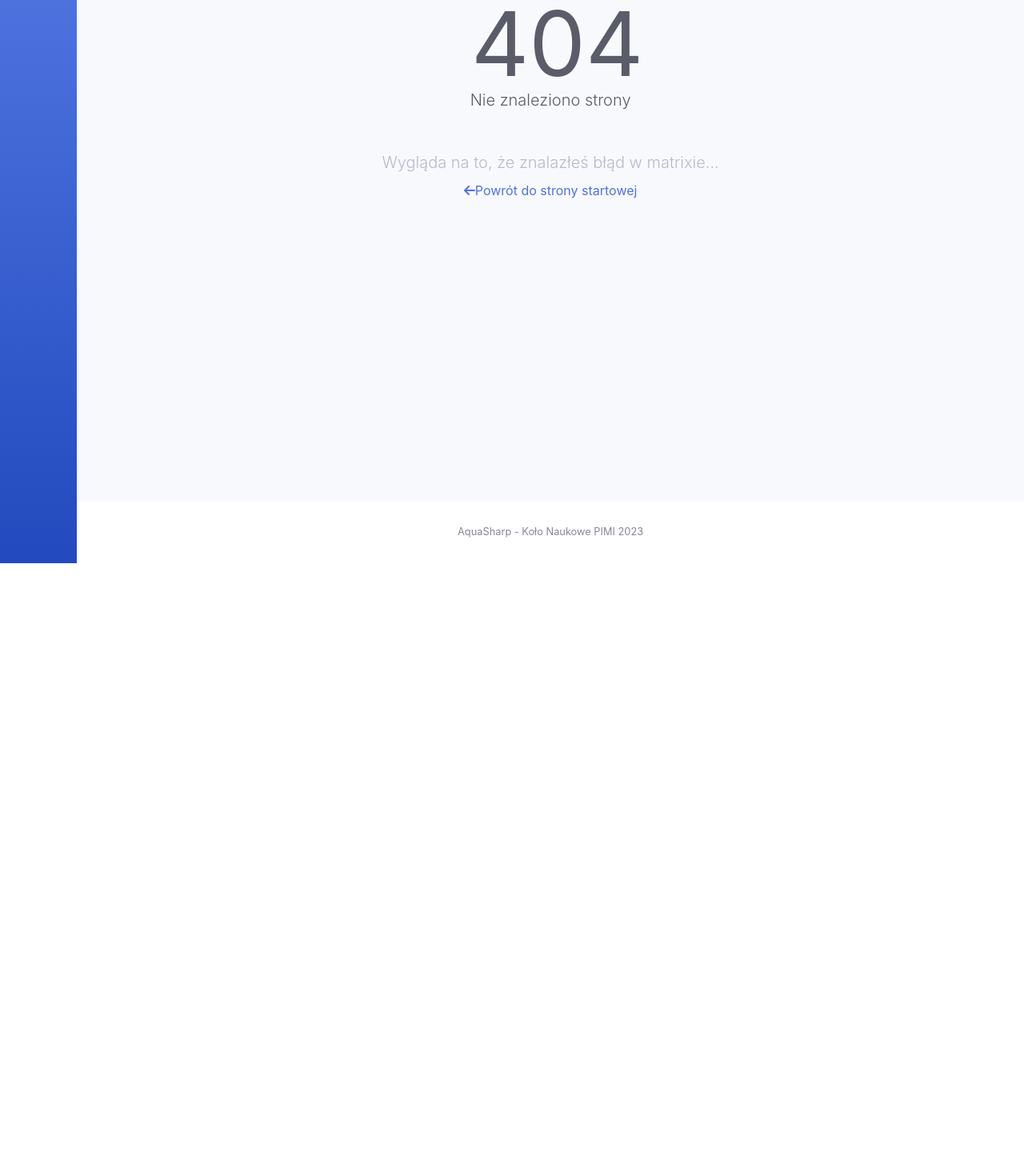
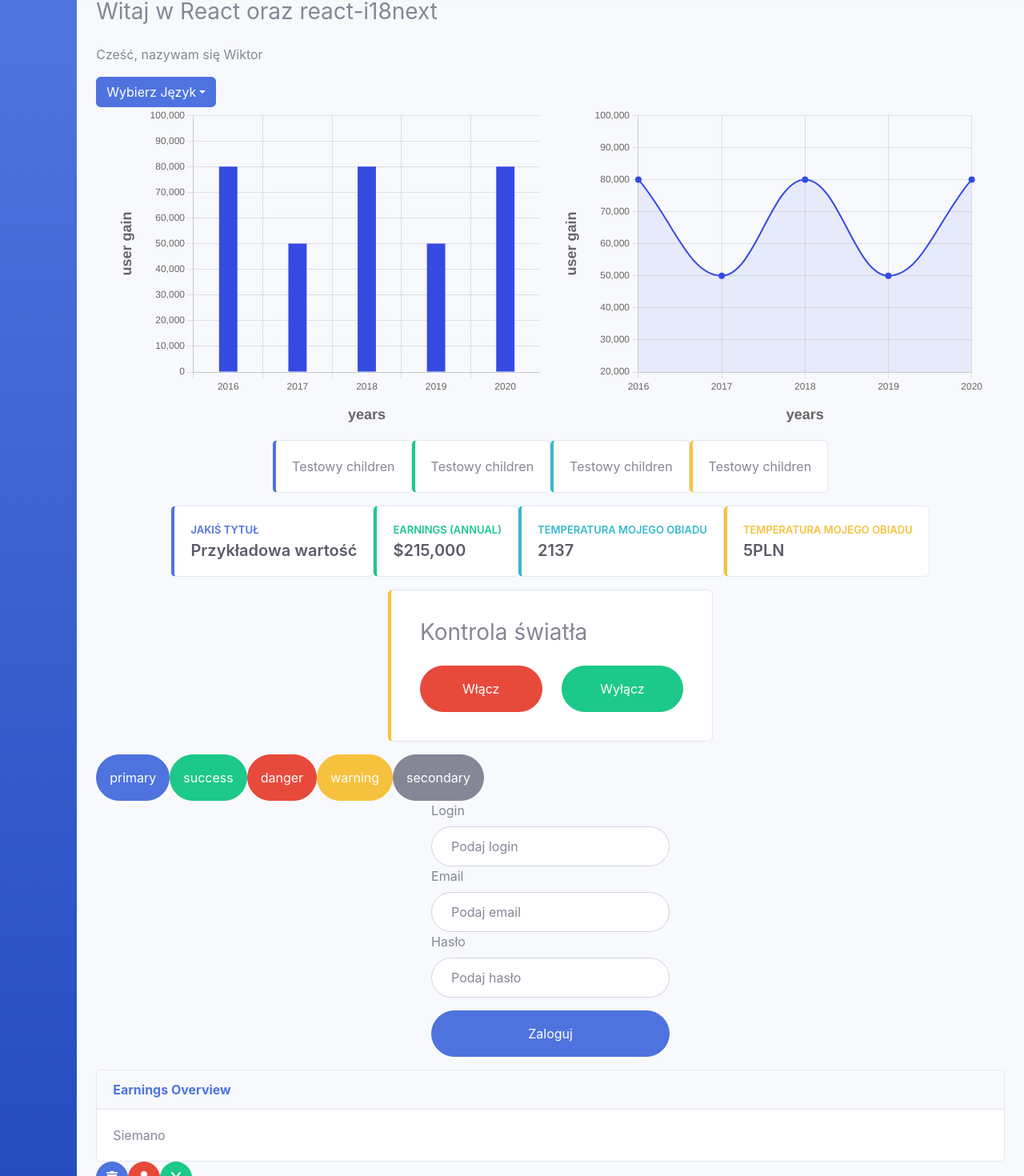
Before and after one commit to grupadotnet/Aqua-Sharp-Frontend, a React (Vite) app: page /working in a window 1280 px wide. Before the commit this address led to /404. Shown: the part 96-1566 px from the top of the page at 80% size. Before the commit the page ends 800 px from the top, so only its background shows below. Built offline with nearby package versions, Linux system fonts and the light colour scheme.

Commit message:
Main merged and restored 'Working.tsx' page

```diff
--- a/src/App.tsx
+++ b/src/App.tsx
@@ -1,7 +1,14 @@
 import { Navigate, Route, Routes } from 'react-router-dom';
 
 import { DashboardLayout } from '@/layout';
-import { Edit, NewAquarium, PageNotFound, Settings, Working } from '@/pages';
+import {
+  Dashboard,
+  Edit,
+  NewAquarium,
+  PageNotFound,
+  Settings,
+  Working,
+} from '@/pages';
 
 function App() {
   return (
@@ -9,7 +16,8 @@ function App() {
       <DashboardLayout username="wiktor">
         <Routes>
           <Route path="/" element={<Navigate to="/dashboard" />} />
-          <Route path="/dashboard" element={<Working />} />
+          <Route path="/dashboard" element={<Dashboard />} />
+          <Route path="/working" element={<Working />} />
           <Route path="/newAquarium" element={<NewAquarium />} />
           <Route
             path="/aquarium/:id"
--- /dev/null
+++ b/src/pages/dashboard/Dashboard.tsx
@@ -0,0 +1,62 @@
+import { Col, Row } from 'react-bootstrap';
+import { useTranslation } from 'react-i18next';
+import { useNavigate } from 'react-router-dom';
+
+import { DataCard, OptionsTile } from '@/components';
+
+const Dashboard = () => {
+  const { t } = useTranslation();
+  const navigate = useNavigate();
+  return (
+    <div>
+      <OptionsTile
+        tileHeader="Akwarium 1"
+        dropdownHeader={t('options', { ns: 'common' })}
+        dropdownItems={[
+          { label: t('details', { ns: 'common' }), value: 'aquarium/123' },
+          {
+            label: t('configure', { ns: 'common' }),
+            value: 'aquarium/123/edit',
+          },
+        ]}
+        dropdownOnClick={(code: string) => {
+          navigate(`/${code}`, { replace: true });
+        }}
+      >
+        <Row lg={4} md={2} sm={2} className="justify-content-md-center m-3">
+          <Col sm>
+            <DataCard
+              theme="primary"
+              title={t('temperature', { ns: 'aquarium' })}
+            >
+              23&#8451;
+            </DataCard>
+          </Col>
+          <Col sm>
+            <DataCard theme="success" title={t('water ph', { ns: 'aquarium' })}>
+              pH 7
+            </DataCard>
+          </Col>
+          <Col sm>
+            <DataCard
+              theme="info"
+              title={t('light status', { ns: 'aquarium' })}
+            >
+              {t('turned on', { ns: 'common' })}
+            </DataCard>
+          </Col>
+          <Col sm>
+            <DataCard
+              theme="warning"
+              title={t('heater status', { ns: 'aquarium' })}
+            >
+              {t('turned off', { ns: 'common' })}
+            </DataCard>
+          </Col>
+        </Row>
+      </OptionsTile>
+    </div>
+  );
+};
+
+export default Dashboard;
--- a/src/pages/index.ts
+++ b/src/pages/index.ts
@@ -3,3 +3,4 @@ export { default as Working } from './working/Working';
 export { default as Settings } from './settings/Settings';
 export { default as Edit } from './edit/Edit';
 export { default as NewAquarium } from './newAquarium/NewAquarium';
+export { default as Dashboard } from './dashboard/Dashboard';
--- a/src/pages/working/Working.tsx
+++ b/src/pages/working/Working.tsx
@@ -1,65 +1,145 @@
 import { Col, Row } from 'react-bootstrap';
+import Form from 'react-bootstrap/Form';
 import { useTranslation } from 'react-i18next';
-import { useNavigate } from 'react-router-dom';
 
+import { faTrash, faUser, faX } from '@fortawesome/free-solid-svg-icons';
+import { CategoryScale } from 'chart.js';
 // eslint-disable-next-line @typescript-eslint/no-unused-vars
 import { Chart as ChartJS } from 'chart.js/auto';
 
-import { DataCard, OptionsTile } from '@/components';
+import {
+  BarChart,
+  Button,
+  Card,
+  ChartWrapper,
+  CircularButton,
+  DataCard,
+  EmailInput,
+  exampleData,
+  Input,
+  LanguageDropdown,
+  LightControlCard,
+  LineChart,
+  PasswordInput,
+  Tile,
+  Title,
+} from '@/components';
 
 import './Working.scss';
 
 const Working = () => {
   const { t } = useTranslation();
-  const navigate = useNavigate();
+
+  const name = 'Wiktor';
+
+  ChartJS.register(CategoryScale);
+
   return (
     <div>
-      <OptionsTile
-        tileHeader="Akwarium 1"
-        dropdownHeader={t('options', { ns: 'common' })}
-        dropdownItems={[
-          { label: t('details', { ns: 'common' }), value: 'aquarium/123' },
-          {
-            label: t('configure', { ns: 'common' }),
-            value: 'aquarium/123/edit',
-          },
-        ]}
-        dropdownOnClick={(code: string) => {
-          navigate(`/${code}`, { replace: true });
-        }}
-      >
-        <Row lg={4} md={2} sm={2} className="justify-content-md-center m-3">
-          <Col sm>
-            <DataCard
-              theme="primary"
-              title={t('temperature', { ns: 'aquarium' })}
-            >
-              23&#8451;
-            </DataCard>
-          </Col>
-          <Col sm>
-            <DataCard theme="success" title={t('water ph', { ns: 'aquarium' })}>
-              pH 7
-            </DataCard>
-          </Col>
-          <Col sm>
-            <DataCard
-              theme="info"
-              title={t('light status', { ns: 'aquarium' })}
-            >
-              {t('turned on', { ns: 'common' })}
-            </DataCard>
-          </Col>
-          <Col sm>
-            <DataCard
-              theme="warning"
-              title={t('heater status', { ns: 'aquarium' })}
-            >
-              {t('turned off', { ns: 'common' })}
-            </DataCard>
-          </Col>
-        </Row>
-      </OptionsTile>
+      {/* i18next start */}
+      <Title title={t('welcome to react')} />
+      <p>{t('variable example', { name })}</p>
+      <LanguageDropdown />
+      {/* i18next end */}
+      {/* chart start */}
+      {/* wysokość wykresów będziemy definiowali za pomocą scss'a - podajemy nazwę klasy i tworzymy style dla wrappera w zależności od naszych aktualnych potrzeb */}
+      <ChartWrapper className="chart-wrapper">
+        {/* xs, sm, md określają ile kolumn z dwunastu powinien zająć nasz wykres. Przykład: md={6} => wykres zajmie 6 z 12 kolumn, więc połowę dostępnego obszaru (w naszym przypadku 100vw) */}
+        <Col xs={12} sm={12} md={6}>
+          <BarChart // minimum on y axis (optional - not giving minimum makes the lowest value as minimum)
+            minY={0}
+            // maximum on y axis (optional - not giving maximum makes the highest value as maximum)
+            maxY={100000}
+            // data displayed on x axis, it has to be array of numbers/strings (required)
+            dataX={exampleData.map((el) => el.year)}
+            // data displayed on y axis, it has to be array of numbers/string (required)
+            dataY={exampleData.map((el) => el.userGain)}
+            // title of an X axis, it has to be string (optional)
+            titleX="years"
+            // title of an Y axis, it has to be string (optional)
+            titleY="user gain"
+          />
+        </Col>
+        <Col xs={12} sm={12} md={6}>
+          <LineChart // minimum on y axis (optional - not giving minimum makes the lowest value as minimum)
+            minY={20000}
+            // maximum on y axis (optional - not giving maximum makes the highest value as maximum)
+            maxY={100000}
+            // data displayed on x axis, it has to be array of numbers/strings (required)
+            dataX={exampleData.map((el) => el.year)}
+            // data displayed on y axis, it has to be array of numbers/string (required)
+            dataY={exampleData.map((el) => el.userGain)}
+            // title of an X axis, it has to be string (optional)
+            titleX="years"
+            // title of an Y axis, it has to be string (optional)
+            titleY="user gain"
+          />
+        </Col>
+      </ChartWrapper>
+      {/* chart end */}
+      {/* cards start */}
+      <Row className="justify-content-md-center my-3">
+        <Card theme="primary">Testowy children</Card>
+        <Card theme="success">Testowy children</Card>
+        <Card theme="info">Testowy children</Card>
+        <Card theme="warning">Testowy children</Card>
+      </Row>
+      <Row className="justify-content-md-center my-3">
+        <DataCard theme="primary" title="Jakiś Tytuł">
+          Przykładowa wartość
+        </DataCard>
+        <DataCard theme="success" title="earnings (ANNUAL)">
+          $215,000
+        </DataCard>
+        <DataCard theme="info" title="Temperatura mojego obiadu">
+          2137
+        </DataCard>
+        <DataCard theme="warning" title="Temperatura mojego obiadu">
+          5PLN
+        </DataCard>
+      </Row>
+      <Row className="justify-content-md-center my-3">
+        <LightControlCard />
+      </Row>
+      {/* cards end */}
+      {/* button start */}
+      <Button variant="primary">primary</Button>
+      <Button variant="success">success</Button>
+      <Button variant="danger">danger</Button>
+      <Button variant="warning">warning</Button>
+      <Button variant="secondary">secondary</Button>
+      {/* button end */}
+      {/* input start */}
+      <Row className="justify-content-md-center">
+        <Form>
+          <Form.Group controlId="formBasicLogin">
+            <Form.Label>Login</Form.Label>
+            <Input placeholder="Podaj login" />
+          </Form.Group>
+          <Form.Group controlId="formBasicEmail">
+            <Form.Label>Email</Form.Label>
+            <EmailInput placeholder="Podaj email" />
+          </Form.Group>
+          <Form.Group controlId="formBasicPassword">
+            <Form.Label>Hasło</Form.Label>
+            <PasswordInput placeholder="Podaj hasło" />
+          </Form.Group>
+          <div className="d-flex flex-column my-3">
+            <Button variant="primary" type="submit">
+              Zaloguj
+            </Button>
+          </div>
+        </Form>
+      </Row>
+      <Tile header="Earnings Overview">
+        <div>Siemano</div>
+      </Tile>
+      {/* input end */}
+      {/* Circular Buttons start */}
+      <CircularButton variant="primary" icon={faTrash} />
+      <CircularButton variant="danger" icon={faUser} />
+      <CircularButton variant="success" icon={faX} />
+      {/* Circular Buttons end */}
     </div>
   );
 };
```
